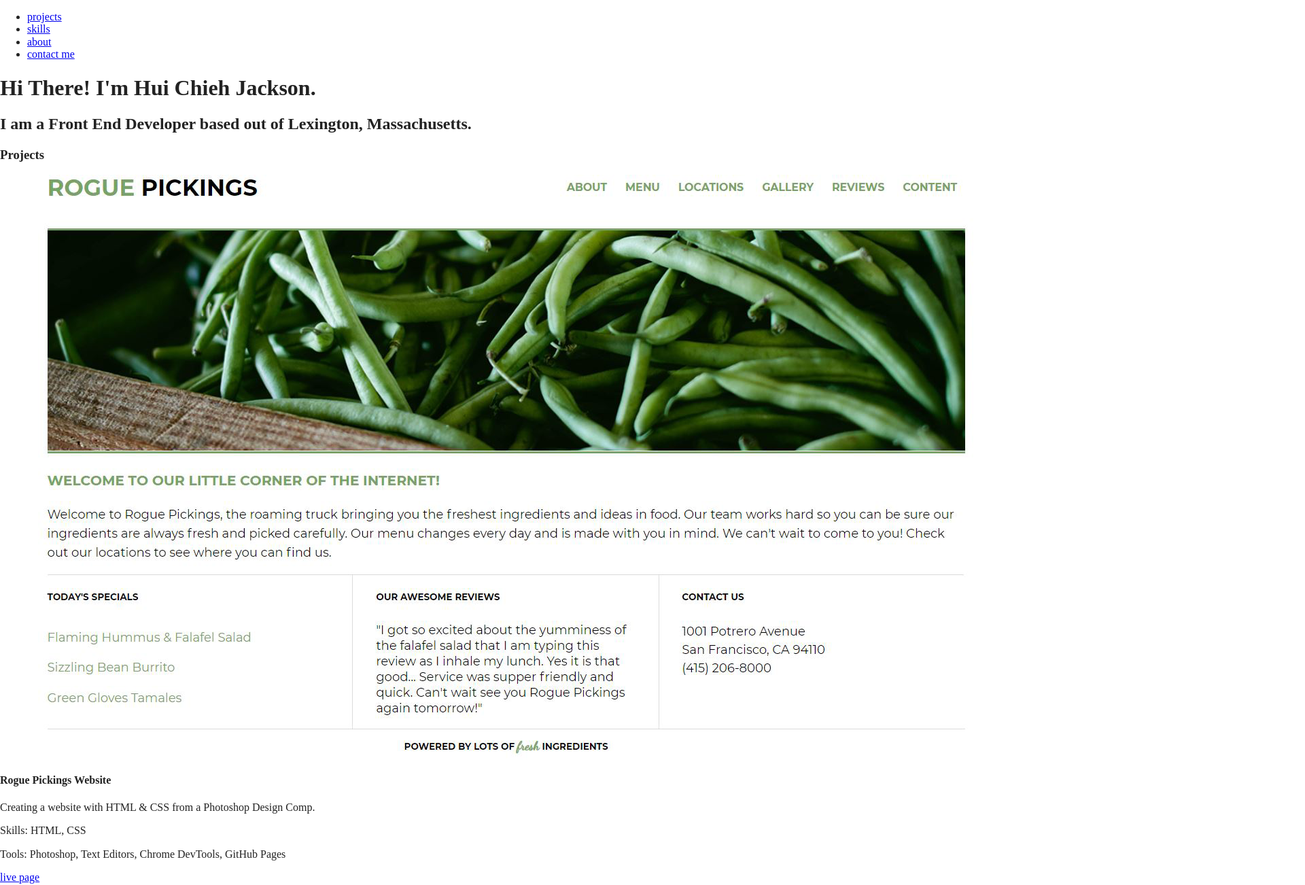
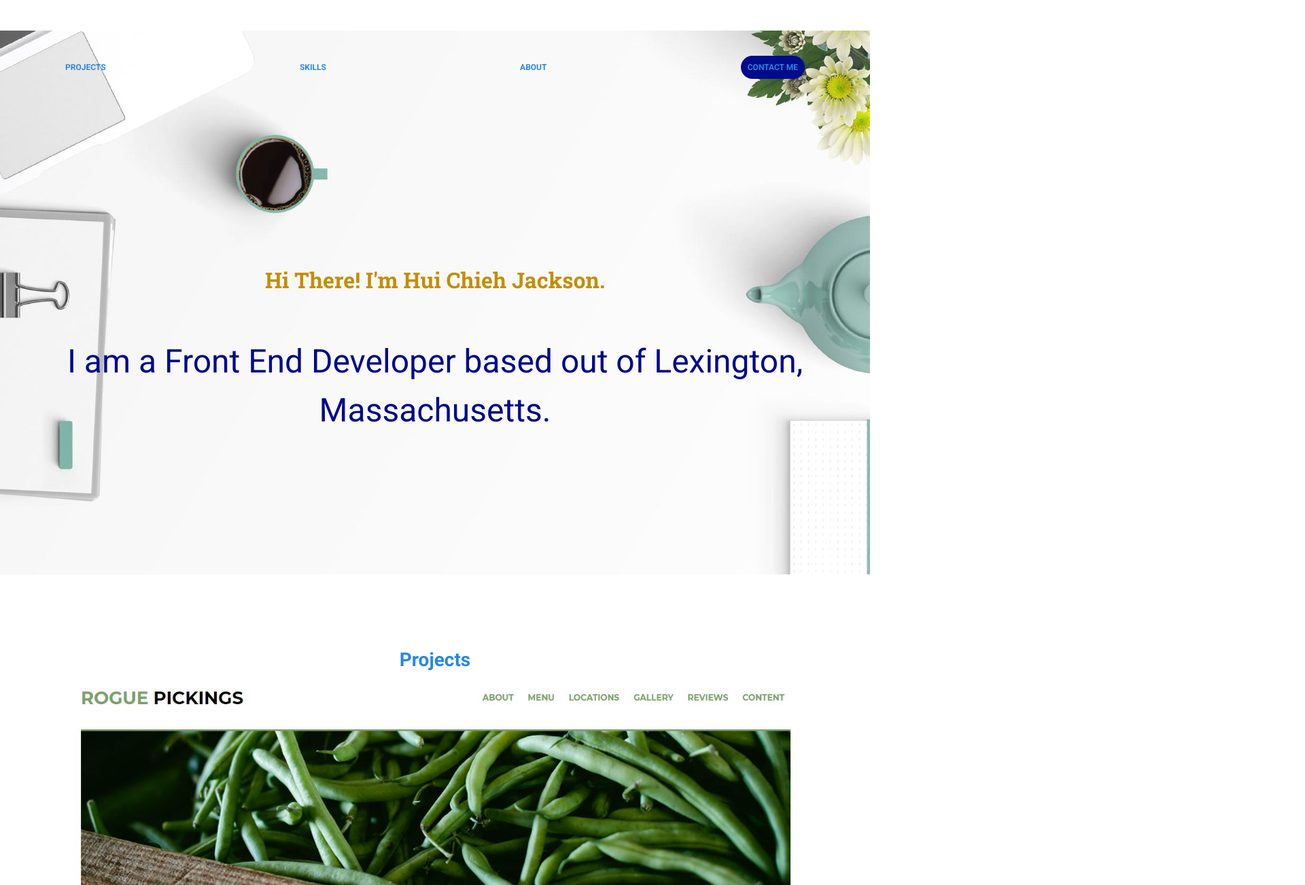
Before and after one commit to hchjackson/huichieh-jackson-portfolio, a website built with Parcel: page index.html in a window 1280 px wide. Shown: the top 1302 px of the page at 68% size, 1920 px wide, since content can reach past the window. Built offline with nearby package versions, Linux system fonts and the light colour scheme.

Commit message:
Added general styles and base header styles.

```diff
--- a/css/main.css
+++ b/css/main.css
@@ -86,6 +86,262 @@ textarea {
 /* ==========================================================================
    Author's custom styles
    ========================================================================== */
+
+/* General Styles */
+html {
+  font-size: 16px;
+}
+
+body {
+  font-size: 1em;
+  font-family: 'Roboto', sans-serif;
+  color: #2a87dd; /** light blue **/
+  /*color: #010b8b; /** royal blue **/
+  background-color: white; /* Added default background for more consistency between browsers */
+}
+
+ul,
+ol {
+  list-style-type: none;
+  margin: 0;
+  padding: 0;
+}
+
+a {
+  color: #2a87dd; /** light blue **/
+  /*color: #010b8b; /** royal blue **/
+  text-decoration: none;
+}
+
+h1 {
+  color: #c58d01; /** dark shade of golden yellow **/
+  font-family: 'Roboto Slab', serif;
+  font-size: /*1.75rem*/ 3.75rem; /* 28px vs 60px */
+  line-height: 1.5;
+  width: 100%;
+  font-weight: bold;
+  padding: 200px 0 0 0;
+  text-align: center;
+}
+
+h2 {
+  color: #010b8b; /** royal blue **/
+  font-family: 'Roboto', sans-serif;
+  font-size: /*1.25rem*/ 3rem; /* 20px vs 48px */
+  line-height: 1.5;
+  width: 100%;
+  font-weight: normal;
+  /*padding: 0 200px 0 200px;*/
+  text-align: center;
+}
+
+h3 {
+  font-size: 1.75rem; /* Or 28px */
+}
+
+h4 {
+  font-size: 1.25rem; /* Or 20px */
+}
+
+h5 {
+  font-size: 1.5rem; /* Or 24px */
+}
+
+.project-link,
+.language-wrapper p,
+.tool-wrapper p {
+  text-transform: uppercase;
+  font-size: 1.125rem; /* Or 18px */
+  color: #2a87dd; /** light blue **/
+  /*color: #010b8b; /** royal blue **/ /*Try royal blue text on white background, or white text on royal blue background*/
+}
+
+.about-info h4,
+.contact-title {
+  font-weight: normal;
+}
+
+h3,
+h4,
+h5,
+h6 {
+  font-family: 'Roboto', sans-serif;
+  line-height: 1.5;
+  width: 100%;
+}
+
+p,
+li {
+  font-size: 1rem; /* Or 16px */
+  line-height: 1.5;
+}
+
+span {
+  font-weight: bold;
+}
+
+img {
+  width: 100%;
+}
+
+figure {
+  margin: 0;
+}
+
+address {
+  font-style: normal;
+}
+
+/* Structural Style */
+header,
+#work,
+#skills,
+#about,
+footer {
+  display: flex;
+  justify-content: center;
+  text-align: center;
+  flex-flow: row wrap;
+}
+
+.content-wrapper {
+  width: 85%;
+}
+
+#work p,
+#about p {
+  width: 100%;
+  text-align: left;
+}
+
+/* set the margins & paddings for each section - these are only a suggestion :) */
+/* setting all margins to zero removes all browser added default margins */
+h1,
+h2,
+h3,
+h4,
+h5,
+h6 {
+  margin: 0;
+}
+
+p {
+  margin: 0;
+}
+
+/* then can set the margin & paddings for any element */
+header {
+  padding-top: 30px;
+  padding-bottom: 60px;
+}
+
+nav {
+  margin-bottom: 60px;
+  margin-top: 60px;
+}
+
+#work {
+  padding-top: 60px;
+}
+
+#skills {
+  padding-bottom: 80px;
+}
+
+#about {
+  padding-top: 60px;
+  padding-bottom: 60px;
+}
+
+footer {
+  padding: 80px 0;
+}
+
+h2 {
+  margin-top: 60px;
+}
+
+h3 {
+  margin-bottom: 20px;
+}
+
+h4 {
+  margin: 0 0 40px 0;
+}
+
+.project-description {
+  margin: 0 0 30px 0;
+}
+
+.project-link {
+  margin: 40px 0 60px 0;
+}
+
+#skills {
+  padding-top: 80px;
+}
+
+figure {
+  margin: 20px 0 40px 0;
+}
+
+.skills-header {
+  margin-bottom: 20px;
+}
+
+.about-info h3 {
+  margin: 40px 0 40px 0;
+}
+
+.about-text {
+  margin: 0 0 30px 0;
+}
+
+#contact h3 {
+  margin-bottom: 60px;
+}
+
+.contact-info {
+  margin:  0 0 60px 0;
+}
+
+.contact-title {
+  margin: 0 0 40px 0;
+}
+
+/* -------------------- Base Header Styles -------------------- */
+header {
+  background: url('../img/hero-image.png') no-repeat;
+  background-position: center;
+  background-size: 1400px auto; /** width is 1400px, height is auto **/
+  height: 800px;
+}
+
+header nav ul li {
+  font-size: .75rem; /* Or 12px */
+  margin-bottom: 20px;
+  font-weight: bold;
+  text-transform: uppercase;
+}
+
+nav #contact-link {
+  background-color: #010b8b; /** royal blue **/
+  padding: 10px 10px;
+  border-radius: 30px;
+}
+
+nav ul {
+  display: flex;
+  justify-content: space-between;
+}
+
+header h1 {
+  width: 100%;
+}
+
+header h2 {
+  width: 100%;
+}
 
 /* ==========================================================================
    Helper classes
```
